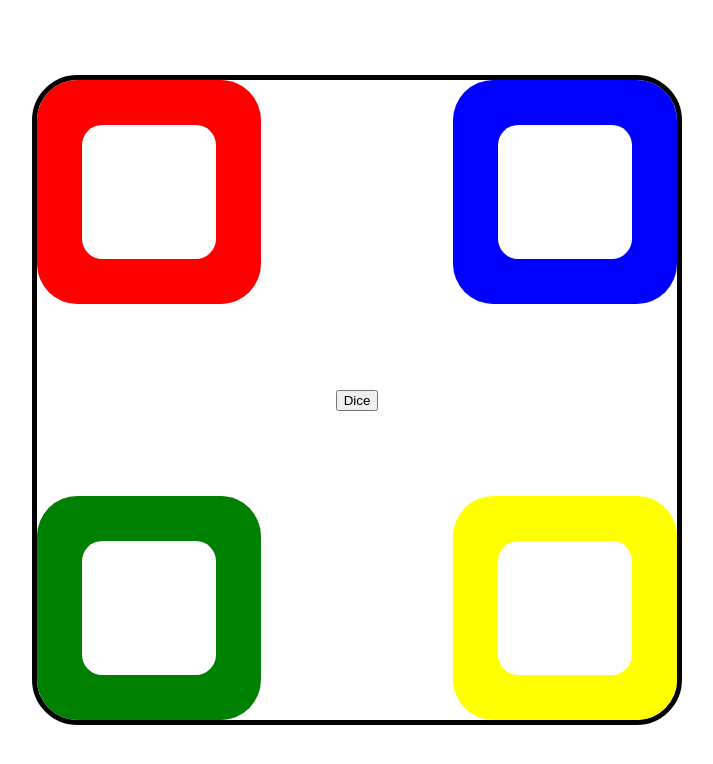
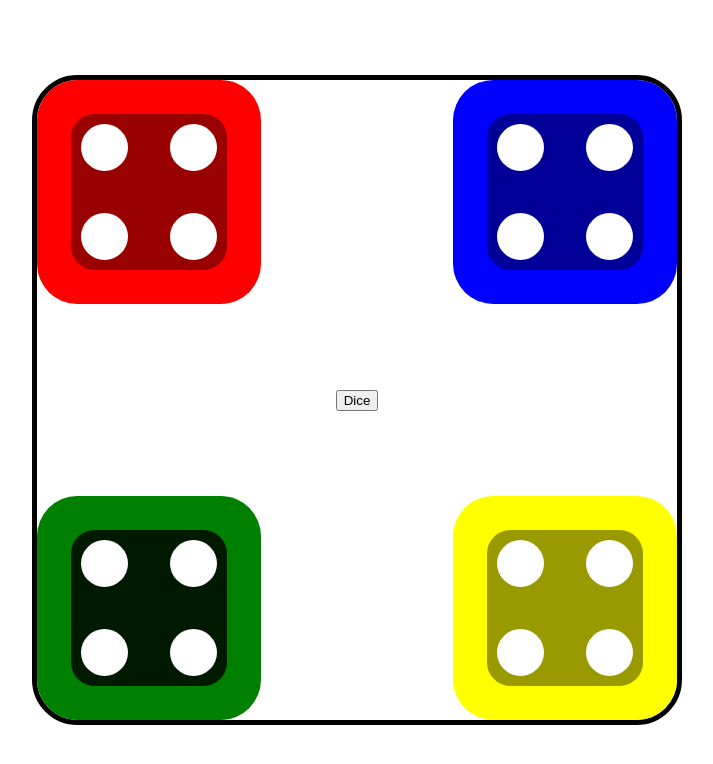
Before and after one commit to Rabin-pokharell/ludo, a plain HTML site: page index.html in a window 1280 px wide. Shown: the whole page, without its empty margins (283-996 px from the left). Drawn offline with Linux system fonts and the light colour scheme.

Commit message:
much better

```diff
--- a/index.html
+++ b/index.html
@@ -9,68 +9,68 @@
   <body>
     <div class="ludo-container">
       <div class="red-container">
-        <div class="seto">
-          <div>
+        <div class="seto seto-red">
+          <div class="first">
             <span></span>
           </div>
-          <div>
+          <div class="second">
             <span></span>
           </div>
-          <div>
+          <div class="third">
             <span></span>
           </div>
-          <div>
+          <div class="fourth">
             <span></span>
           </div>
         </div>
       </div>
 
       <div class="blue-container">
-        <div class="seto">
-          <div>
+        <div class="seto seto-blue">
+          <div class="first">
             <span></span>
           </div>
-          <div>
+          <div class="second">
             <span></span>
           </div>
-          <div>
+          <div class="third">
             <span></span>
           </div>
-          <div>
+          <div class="fourth">
             <span></span>
           </div>
         </div>
       </div>
 
       <div class="green-container">
-        <div class="seto">
-        <div>
+        <div class="seto seto-green">
+          <div class="first">
             <span></span>
           </div>
-        <div>
+          <div class="second">
             <span></span>
           </div>
-        <div>
+          <div class="third">
             <span></span>
           </div>
-        <div>
+          <div class="fourth">
             <span></span>
           </div>
         </div>
       </div>
 
       <div class="yellow-container">
-        <div class="seto">
-          <div>
+        <div class="seto seto-yellow">
+          <div class="first">
             <span></span>
           </div>
-          <div>
+          <div class="second">
             <span></span>
           </div>
-          <div>
+          <div class="third">
             <span></span>
           </div>
-          <div>
+          <div class="fourth">
             <span></span>
           </div>
         </div>
--- a/style.css
+++ b/style.css
@@ -22,7 +22,7 @@ body {
   position: absolute;
   height: 35%;
   width: 35%;
-  background-color: red;
+  background-color: hsl(0, 100%, 50%);
   top: 0;
   left: 0;
 }
@@ -32,7 +32,7 @@ body {
   position: absolute;
   height: 35%;
   width: 35%;
-  background-color: blue;
+  background-color: hsl(240, 100%, 50%);
   top: 0;
   right: 0;
 }
@@ -42,7 +42,7 @@ body {
   position: absolute;
   height: 35%;
   width: 35%;
-  background-color: green;
+  background-color: hsl(120, 100%, 25%);
   bottom: 0;
   left: 0;
 }
@@ -52,7 +52,7 @@ body {
   position: absolute;
   height: 35%;
   width: 35%;
-  background-color: yellow;
+  background-color: hsl(60, 100%, 50%);
   bottom: 0;
   right: 0;
 }
@@ -61,12 +61,64 @@ body {
   position: absolute;
 }
 
-.seto{
+.seto {
   border-radius: 15%;
   position: absolute;
-  height: 60%;
-  width: 60%;
-  top: 20%;
-  left: 20%;
+  height: 70%;
+  width: 70%;
+  top: 15%;
+  left: 15%;
   background-color: white;
 }
+
+.seto div {
+  width: 30%;
+  height: 30%;
+  margin: 10px;
+  background-color: hsl(0, 0%, 100%);
+  position: absolute;
+}
+
+.first {
+  position: absolute;
+  top: 0;
+  left: 0;
+  border-radius: 50%;
+}
+
+.second {
+  position: absolute;
+  top: 0;
+  right: 0;
+  border-radius: 50%;
+}
+
+.third {
+  position: absolute;
+  bottom: 0;
+  left: 0;
+  border-radius: 50%;
+}
+
+.fourth {
+  position: absolute;
+  bottom: 0;
+  right: 0;
+  border-radius: 50%;
+}
+
+.seto-red {
+  background-color: hsl(0, 100%, 30%);
+}
+
+.seto-green {
+  background-color: hsl(120, 100%, 5%);
+}
+
+.seto-yellow {
+  background-color: hsl(60, 100%, 30%);
+}
+
+.seto-blue {
+  background-color: hsl(240, 100%, 30%);
+}
```
Lines whose indentation alone changed are shown as unchanged.
